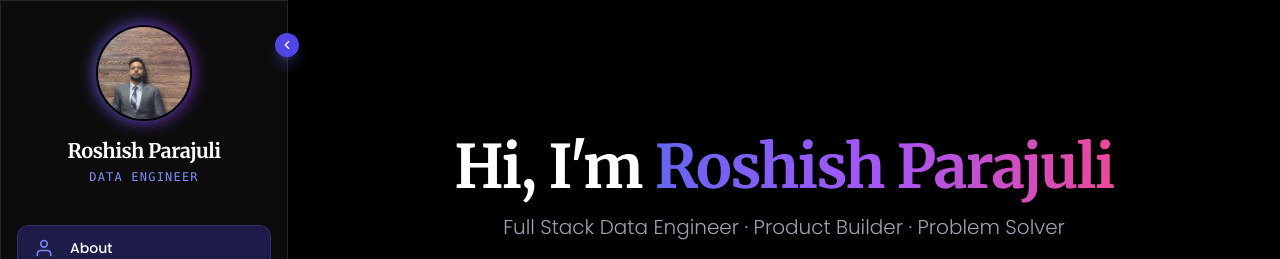
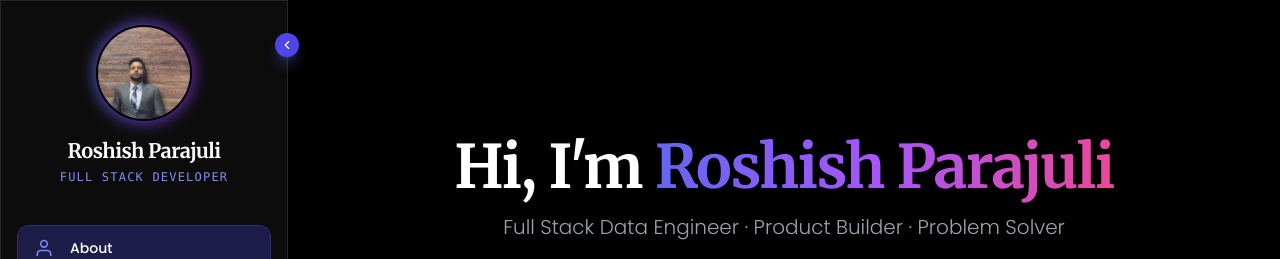
Before and after one commit to Roshish-Parajuli/f2, a Next.js app: page / in a window 1280 px wide. Shown: the top 259 px of the page. Built offline with nearby package versions, Linux system fonts and the light colour scheme.

Commit message:
Update Sidebar.tsx

```diff
--- a/components/Sidebar.tsx
+++ b/components/Sidebar.tsx
@@ -90,7 +90,7 @@ export default function Sidebar() {
                   Roshish Parajuli
                 </h1>
                 <p className="text-xs text-indigo-400 font-mono mt-1 uppercase tracking-widest">
-                  Data Engineer
+                  Full Stack Developer
                 </p>
               </motion.div>
             )}
```
